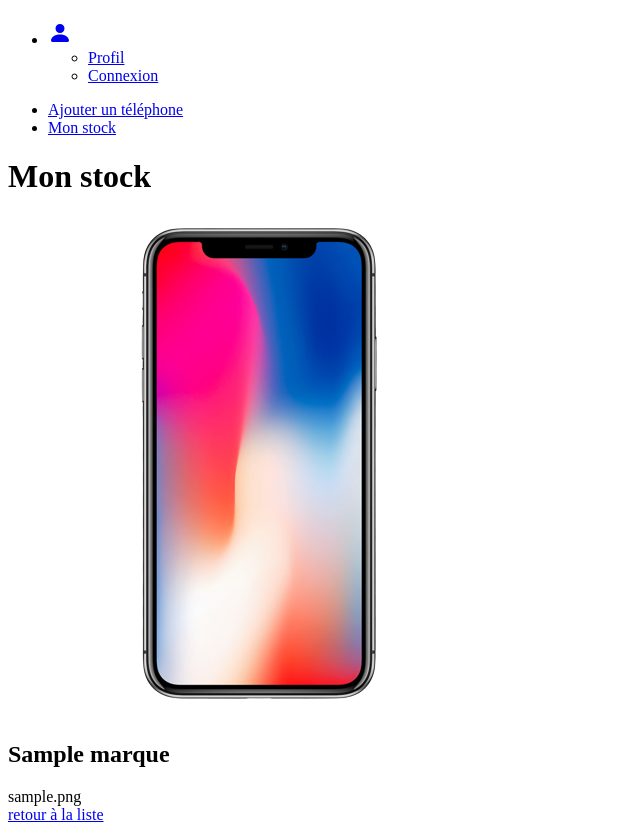
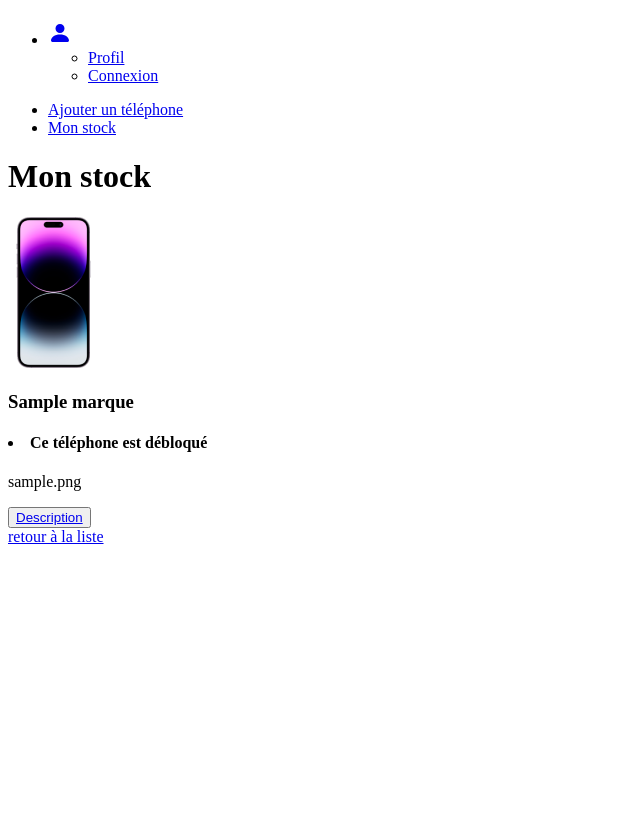
Before and after one commit to jaalazard/hackaton_emmaus_connect, a Symfony app: template templates/phone/monStock.html.twig in a window 1280 px wide; the page is wider, and only the part inside the window is pictured. Shown: the part 982-1814 px from the top of that part, without its empty margins (0-640 px from the left). After the commit the page ends 1526 px from the top of that part, so only its background shows below. Run offline with Twig, Linux system fonts and the light colour scheme; the template is opened without the code that fills it: most values are stand-ins (such as "Sample title", 1, 10 or a date in 2020); some libraries are stand-ins or nearby versions.

Commit message:
fix stock

```diff
--- a/templates/phone/monStock.html.twig
+++ b/templates/phone/monStock.html.twig
@@ -1,21 +1,40 @@
 {% extends 'base.html.twig' %}
 
-{% block title %}Emmaüs Connect | Mon stock{% endblock %}
+{% block title %}Emmaüs Connect | Mon stock
+{% endblock %}
 
 {% block body %}
 
-    <div class="sieste text-light">
+	<div class="sieste text-light mx-5 py-5">
 		<h1>Mon stock</h1>
 	</div>
-    <section class="stock container-fluid px-5">
-        <div class="row mt-5">
+	<section class="container justify-content-center">
+		<div class="row mt-5 mx-5">
 			{% for phone in phones %}
-                    <article class="col text-light text-center d-flex-column d-md-flex justify-content-center align-items-center">
-                        <img src={{ asset('build/images/iphoneImage.png') }} class="img-fluid" alt="Placeholder_phone">
-                        <h2 class="fs-5 fw-medium">{{ phone.model.marque.name }}</h2>
-                        <p class="fs-5 fw-medium">{{ phone.isBlocked }}</p>
-                        <img src class="fs-5 fw-medium">{{ phone.picture }}</td>
-                    </article>
+				<div class="col-4">
+					<div class="card bg-light rounded-1 rounded-bottom-5 rounded-start-1 mb-5">
+						<div class="card-body">
+							<div class="img d-flex justify-content-center">
+								<img src=" {{ asset('build/images/iphone.png') }} " class="imgcard m-4 ">
+							</div>
+                                <h3 class="text-dark fs-4 fw-bold text-uppercase text-center h-75">{{ phone.model.marque.name }}</h3>
+                            <div class="card-text d-flex justify-content-center">
+
+							    <h4 class="text-dark fs-5 fst-italic h-100px">
+							    	{% if phone.isBlocked == true %}
+							    		<li class="mt-2">Ce téléphone est bloqué</li>
+							    	{% else %}
+							    		<li class="mt-2">Ce téléphone est débloqué</li>
+							    	{% endif %}
+							    	{{ phone.isBlocked }}</h4>
+                            </div>
+							    <p class="text-dark fs-5 fw-bold text-uppercase text-end">{{ phone.picture }}</p>
+							<button type="button" class="btn btn-dark text-uppercase p-2 btn col-btn-sm rounded-5 d-grid col-8 mx-auto m-2">
+								<a class="text-light text-decoration-none fs-5 fw-bolder" href="#">Description</a>
+							</button>
+						</div>
+					</div>
+				</div>
 			{% else %}
 				<span>
 					<td colspan="7">Pas de téléphone en stock</td>
```
Also changed, not shown: assets/images/randomImages/iphone.png (added), assets/images/randomImages/samsung_img.png (added), assets/images/samsung_img.png (added). Lines whose indentation alone changed are shown as unchanged.
